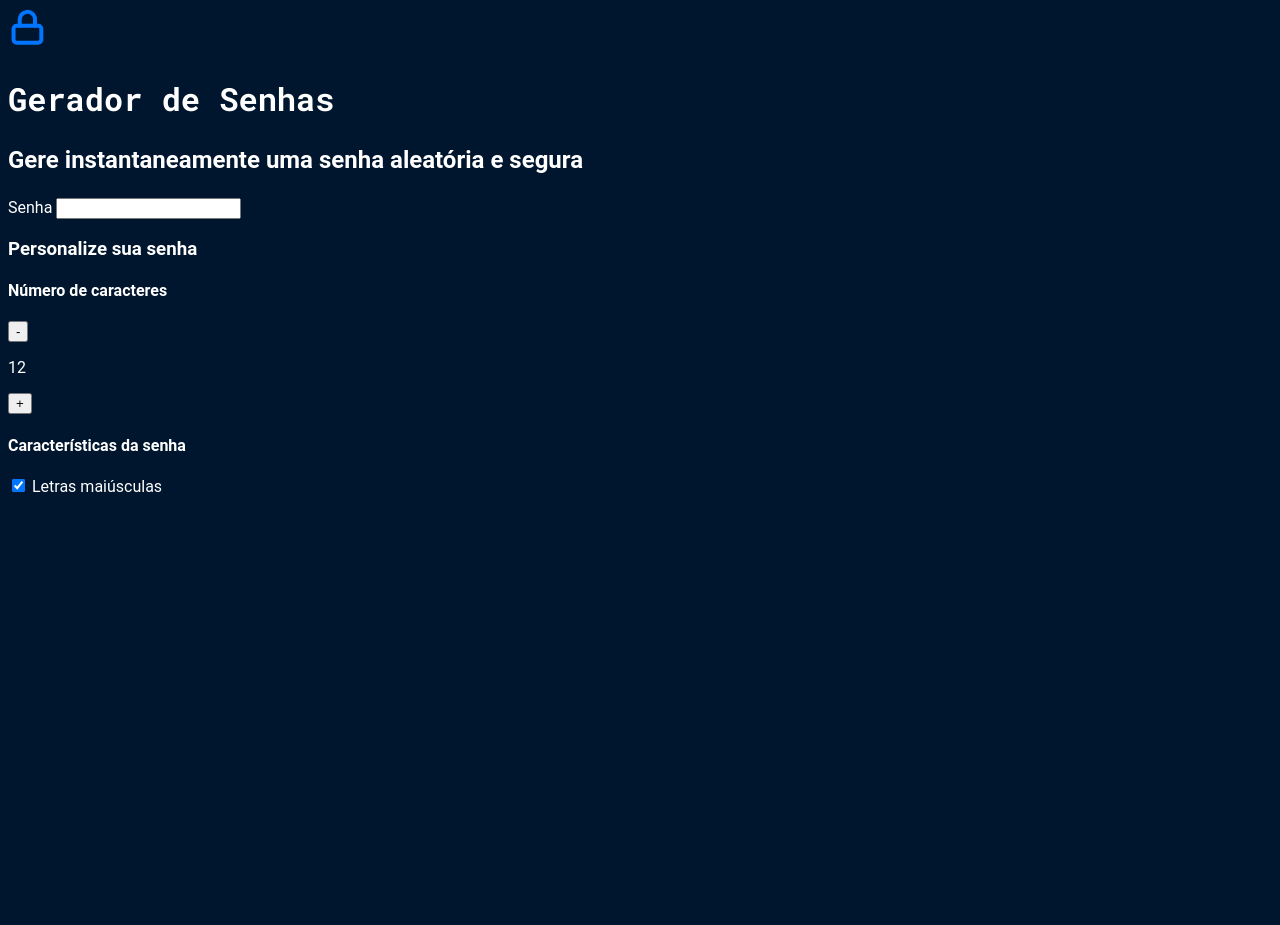
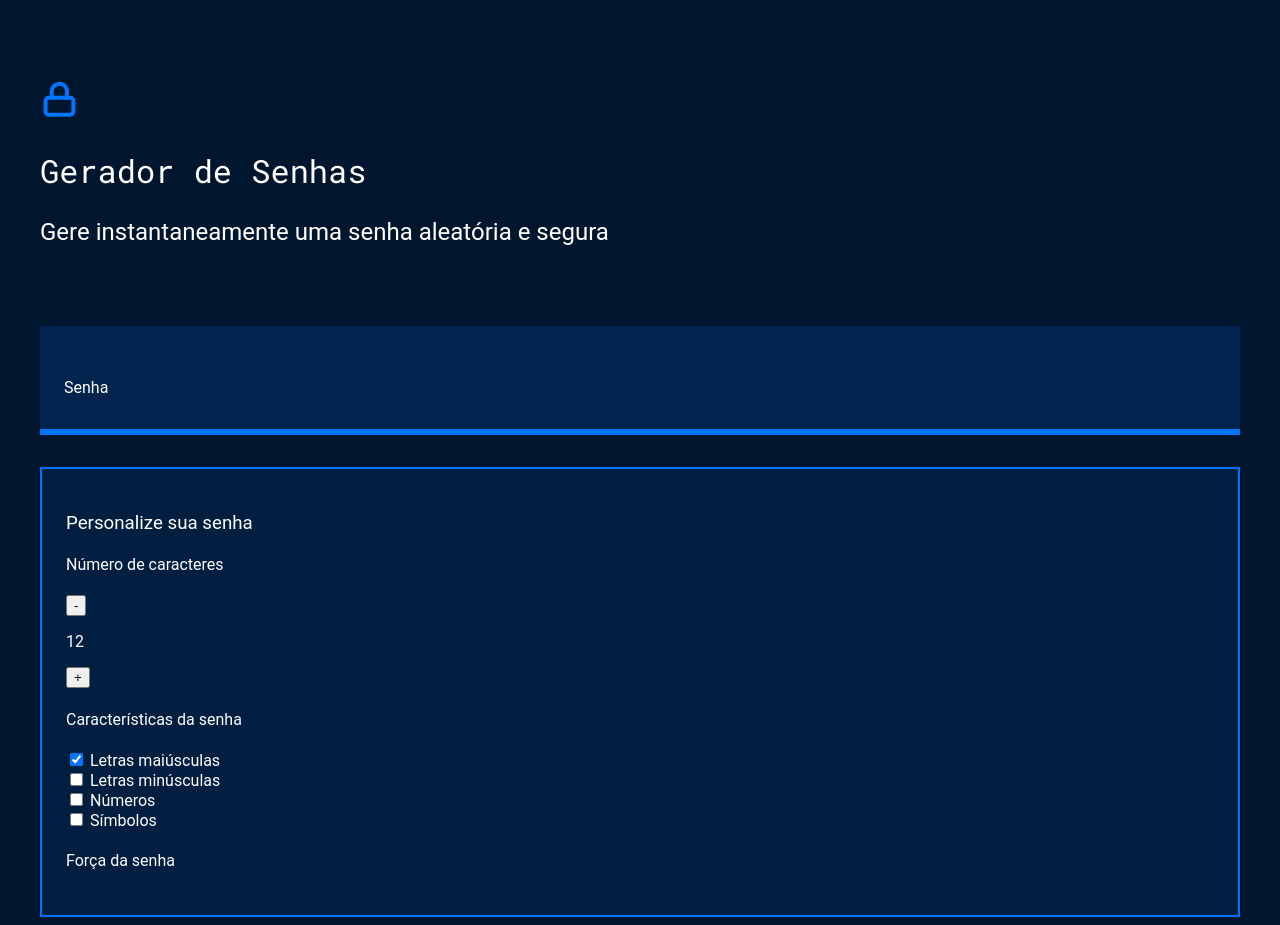
Before and after one commit to Guilherme-Szabo/js-gerador-senha, a plain HTML site: page index.html in a window 1280 px wide. Before the commit the page ends 800 px from the top, so only its background shows below. Drawn offline with Linux system fonts and the light colour scheme.

Commit message:
parametro

```diff
--- a/index.html
+++ b/index.html
@@ -36,6 +36,21 @@
                     <input type="checkbox" name="maiusculo" class="checkbox" checked>
                     <label for="maiusculo">Letras maiúsculas</label>
                 </div>
+                   <div class="parametro-senha-checkbox">
+                    <input type="checkbox" name="minusculo" class="checkbox">
+                    <label for="minusculo">Letras minúsculas</label>
+                </div>
+                   <div class="parametro-senha-checkbox">
+                    <input type="checkbox" name="numero" class="checkbox" >
+                    <label for="numero">Números</label>
+                </div>
+                   <div class="parametro-senha-checkbox">
+                    <input type="checkbox" name="simbolo" class="checkbox">
+                    <label for="simbolo">Símbolos</label>
+                </div>
+            </div>
+            <div class="parametro-senha">
+                <h4 class="parametro-senha_titulo">Força da senha</h4>
             </div>
         </div>
 
--- a/style.css
+++ b/style.css
@@ -8,6 +8,10 @@
     --borda: #0075ff;
     --roboto: 'Roboto', sans-serif;
     --roboto-mono: 'Roboto Mono', monospace;
+}
+
+*{
+    font-weight: 400;
 }
 
 body{
@@ -24,3 +28,42 @@ body{
 .titulo-secundario{
     font-size: 24px;
 }
+
+.conteudo-titulo{
+    texto-aling: center;
+    margin-top: 80px;
+
+}
+
+.conteudo-senha{
+    margin-top: 80px;
+    background: var(--fundo-senha);
+    padding: 24px;
+    border-bottom: 6px solid var(--borda);
+}
+
+#campo-senha{
+    background-color: var(--fundo-senha);
+    border: none;
+    color: var(--branco);
+    font-family: var(--roboto-mono);
+    font-size: 40px;
+    width:70%;
+}
+
+#campo-senha:focus{
+    outline: none;
+}
+
+.conteudo{
+    max-width: 1200px;
+    margin: 0 auto;
+
+}
+
+.parametro{
+    background-color: var(--fundo-texto);
+    border: 2px solid var(--borda);
+    margin-top: 32px;
+    padding: 24px;
+}
```
